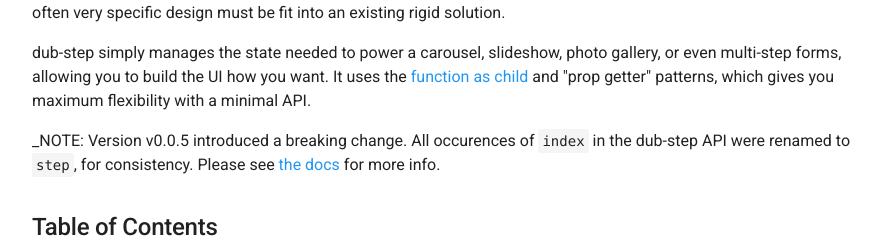
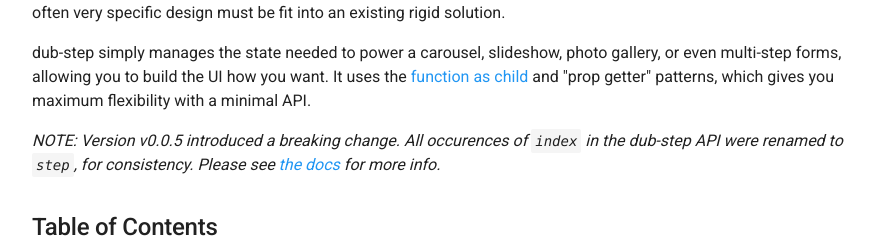
Before and after one commit to infiniteluke/dub-step, a React app: page index.html in a window 1280 px wide. Shown: the part 2725-2963 px from the top of the page, without its empty margins (192-1073 px from the left). Built offline with nearby package versions, Linux system fonts and the light colour scheme.

Commit message:
Update index.html via compositor.io

```diff
--- a/index.html
+++ b/index.html
@@ -16,7 +16,7 @@
 <a href="https://github.com/infiniteluke/dub-step/stargazers"><img src="https://img.shields.io/github/stars/infiniteluke/dub-step.svg?style=social&amp;label=Star" /></a></p>
 <p>Many existing carousel/swipe solutions in one way or another end up dictating the markup of your UI. They expose many options to allow for extensibility, but this results in a convoluted API that is not flexible. In these cases, your often very specific design must be fit into an existing rigid solution.</p>
 <p>dub-step simply manages the state needed to power a carousel, slideshow, photo gallery, or even multi-step forms, allowing you to build the UI how you want. It uses the <a href="https://medium.com/merrickchristensen/function-as-child-components-5f3920a9ace9">function as child</a> and &quot;prop getter&quot; patterns, which gives you maximum flexibility with a minimal API.</p>
-<p>_NOTE: Version v0.0.5 introduced a breaking change. All occurences of <code>index</code> in the dub-step API were renamed to <code>step</code>, for consistency. Please see <a href="https://infiniteluke.github.io/dub-step">the docs</a> for more info.</p>
+<p><em>NOTE: Version v0.0.5 introduced a breaking change. All occurences of <code>index</code> in the dub-step API were renamed to <code>step</code>, for consistency. Please see <a href="https://infiniteluke.github.io/dub-step">the docs</a> for more info.</em></p>
 <h2>Table of Contents</h2>
 <ul>
 <li><a href="#installation">Installation</a></li>
```
